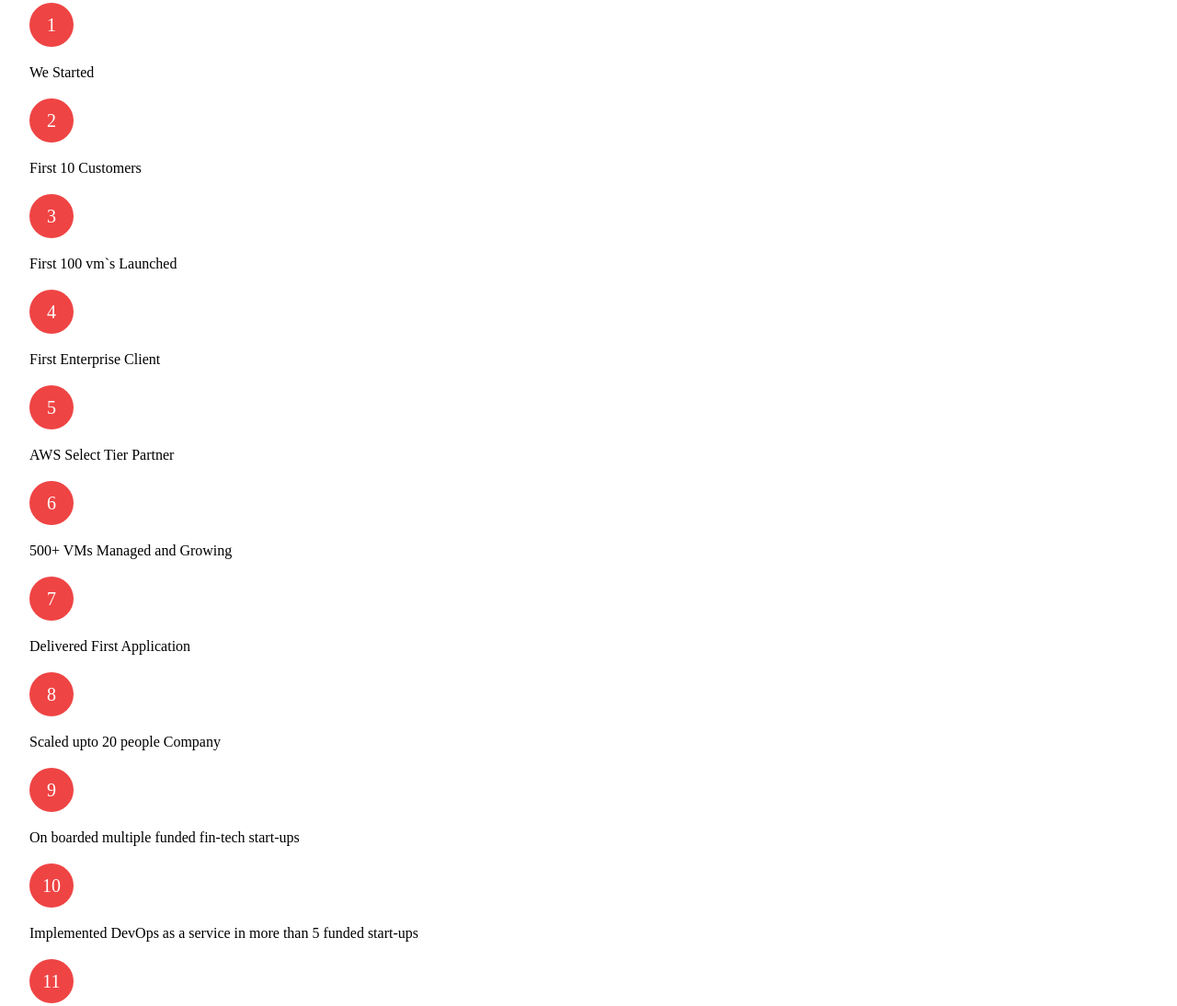
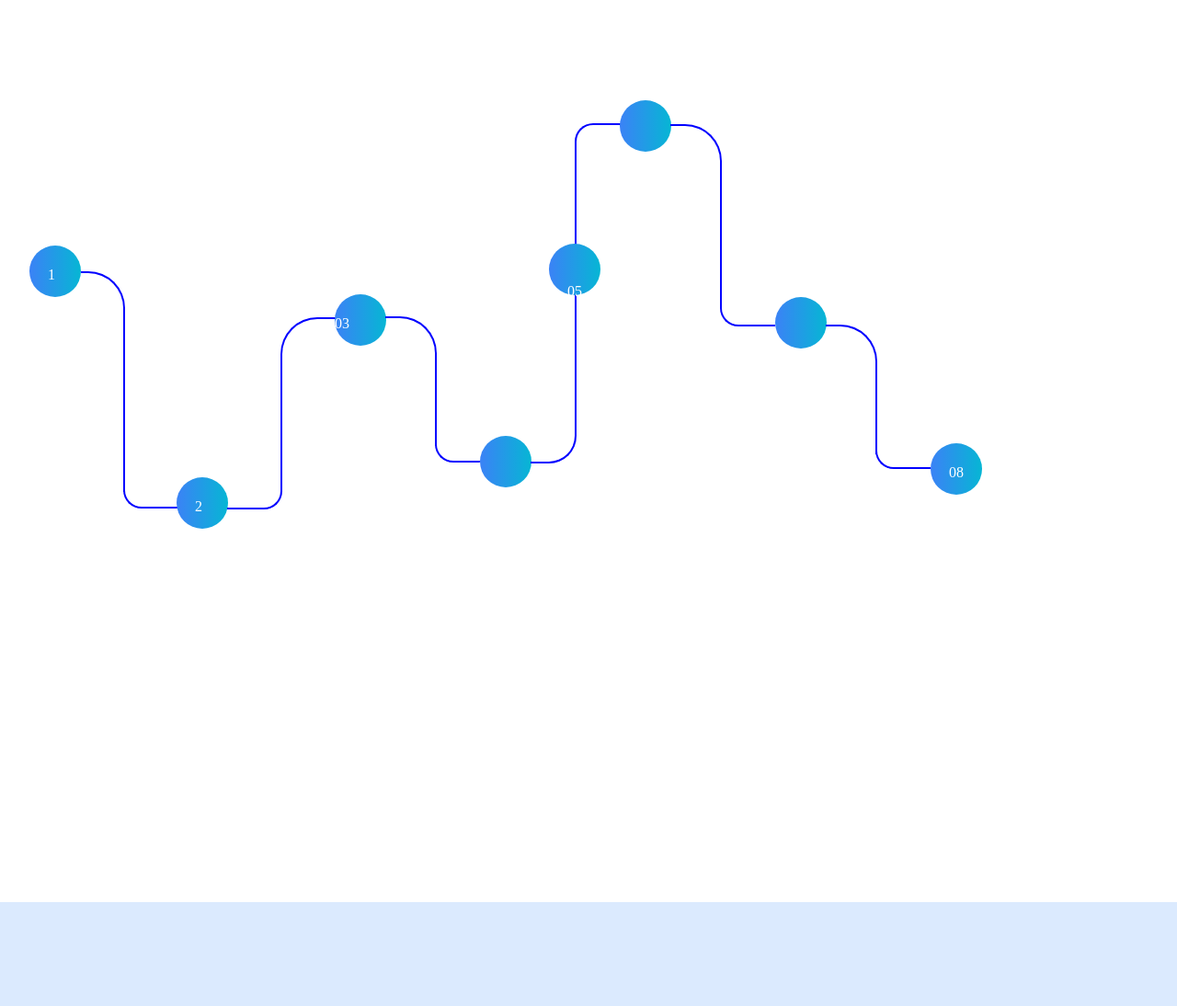
Before and after one commit to asharmaCloudstok/Cloudstok_web, a Gatsby site: page / in a window 1280 px wide. Shown: the part 4356-5450 px from the top of the page at 92% size. Built offline with nearby package versions, Linux system fonts and the light colour scheme; Gatsby itself is replaced by a stand-in of ours.

Commit message:
milestone inprogress

```diff
--- a/src/views/Milestones.jsx
+++ b/src/views/Milestones.jsx
@@ -2,20 +2,20 @@
 import "./style.css"
 
 const Milestones = () => {
-  let arr = [
-    "We Started",
-    "First 10 Customers",
-    "First 100 vm`s Launched",
-    "First Enterprise Client",
-    "AWS Select Tier Partner",
-    "500+ VMs Managed and Growing",
-    "Delivered First Application",
-    "Scaled upto 20 people Company",
-    "On boarded multiple funded fin-tech start-ups",
-    "Implemented DevOps as a service in more than 5 funded start-ups",
-    "Delivered a CRM Application to an Enterprise",
-    "Delivered a financial application along with a funded fintech startup",
-  ]
+  // let arr = [
+  //   "We Started",
+  //   "First 10 Customers",
+  //   "First 100 vm`s Launched",
+  //   "First Enterprise Client",
+  //   "AWS Select Tier Partner",
+  //   "500+ VMs Managed and Growing",
+  //   "Delivered First Application",
+  //   "Scaled upto 20 people Company",
+  //   "On boarded multiple funded fin-tech start-ups",
+  //   "Implemented DevOps as a service in more than 5 funded start-ups",
+  //   "Delivered a CRM Application to an Enterprise",
+  //   "Delivered a financial application along with a funded fintech startup",
+  // ]
 
   return (
     <div className="pt-8 pb-12 bg-white">
@@ -31,18 +31,41 @@
         </div>
       </div>
       <div className="flex flex-col max-w-6xl px-8 md:px-8 mx-auto pb-12 md:max-w-full">
-        {arr.map((el, index) => (
+      <div className="bg-gradient-to-r to-cyan-500  from-blue-500 rounded-full  items-center w-14 h-14" id="mile8">
+          <p className="m-5 text-white justify-items-center"> 08</p>
+        </div>
+      <div className="bg-gradient-to-r to-cyan-500  from-blue-500 rounded-full  items-center w-14 h-14" id="mile7">
+          <p className="m-5 text-white justify-items-center"> 07</p>
+        </div>
+      <div className="bg-gradient-to-r to-cyan-500  from-blue-500 rounded-full  items-center w-14 h-14" id="mile6">
+          <p className="m-5 text-white justify-items-center"> 06</p>
+        </div>
+      <div className="bg-gradient-to-r to-cyan-500  from-blue-500 rounded-full  items-center w-14 h-14" id="mile5">
+          <p className="m-5 text-white justify-items-center"> 05</p>
+        </div>
+        {/* {arr.map((el, index) => (
           <>
             <span className="w-12 h-12 bg-red-500 font-medium text-xl inline-flex justify-center items-center rounded-full text-white my-4">
               {index + 1}
             </span>
             <span className="">{el}</span>
           </>
-        ))}
-        {/* <div className="bg-gradient-to-r to-cyan-500 absolute from-blue-500 rounded-full  items-center w-16 h-16">
+        ))} */}
+        <div className="bg-gradient-to-r to-cyan-500 relative top-14 from-blue-500 rounded-full  items-center w-14 h-14">
           <p className="m-5 text-white justify-items-center"> 1 </p>
         </div>
-      <div className="border w-12  border-blue-500 relative top-6"></div> */}
+      <div className=" w-12 h-60  relative top-7 left-14 " id="mile"></div>
+      <div id="b"></div>
+      <div className="bg-gradient-to-r to-cyan-500 from-blue-500 rounded-full  items-center w-14 h-14" id="mile2">
+          <p className="ml-5 text-white justify-items-center"> 2 </p>
+        </div>
+        <div id="b-1"></div>
+        <div className="bg-gradient-to-r to-cyan-500 from-blue-500 rounded-full  items-center w-14 h-14" id="mile3">
+          <p className=" text-white justify-items-center"> 03 </p>
+        </div>
+        <div className="bg-gradient-to-r to-cyan-500 from-blue-500 rounded-full  items-center w-14 h-14" id="mile4">
+          <p className=" text-white justify-items-center relative -top-64 left-4"> 04 </p>
+        </div>
       </div>
     </div>
   )
--- a/src/views/style.css
+++ b/src/views/style.css
@@ -8,3 +8,188 @@
     height: 8px;
     background: red ;
 }
+
+#mile{
+    border-top: 2px solid blue;
+    border-right: 2px solid blue;
+    border-top-right-radius:40px ;
+
+}
+#b{
+    border-bottom: 2px solid blue;
+    border-left: 2px solid blue;
+    border-bottom-left-radius:9999px ;
+    border-bottom-right-radius:900px ;
+    position: relative;
+    top: 26px;
+    left:102px;
+    width: 60px;
+    height: 20px;
+}
+#mile2{
+    position: relative;
+    left: 160px;
+    top: -8px;
+}
+#mile2::before{
+    content: '';
+    display: block;
+    border-bottom: 2px solid blue;
+    border-right: 2px solid blue;
+    /* border-bottom-left-radius:9999px ; */
+    border-bottom-right-radius:900px ;
+    position: relative;
+    top: 15px;
+    left:55px;
+    width: 60px;
+    height: 20px;
+}
+#b-1{
+    border-left: 2px solid blue;
+    border-top: 2px solid blue;
+    border-top-left-radius: 40px;
+    position: relative;
+    top:-238px;
+    left: 273px;
+    width: 60px;
+    height: 190px;
+}
+#mile3{
+    position: relative;
+    top: -453px;
+    left: 332px;
+}
+#mile3::after{
+    content: '';
+    display: block;
+    border-top: 2px solid blue;
+    border-right: 2px solid blue;
+    border-top-right-radius:40px ;
+   width: 56px;
+   height: 141px;
+   position: relative;
+   top: -20px;
+   left: 55px;
+}
+#mile3::before{
+    content: '';
+    display: block;
+    border-bottom: 2px solid blue;
+    border-left: 2px solid blue;
+    border-bottom-left-radius:9999px ;
+    border-bottom-right-radius:900px ;
+    position: relative;
+    top: 163px;
+    left:109px;
+    width: 50px;
+    height: 20px;
+}
+#mile4{
+    position: relative;
+    top: -355px;
+    left: 490px;
+
+}
+#mile4::before{
+    content: '';
+    display: block;
+    border-right: 2px solid blue;
+    border-bottom-right-radius: 30px;
+    border-bottom: 2px solid blue;
+
+    position: relative;
+    top:-320px;
+    left: 55px;
+    width: 50px;
+    height: 350px;
+}
+#mile5{
+    position: relative;
+    left: 565px;
+    top: 110px;
+    z-index: 2;
+}
+#mile5::before{
+    content: '';
+    display: block;
+    border-top: 2px solid blue;
+    border-left: 2px solid blue;
+    border-top-left-radius: 50px;
+    width: 50px;
+    height: 20px;
+    position: relative;
+    top: -131px;
+    left: 28px;
+}
+#mile6{
+    position: relative;
+    left: 642px;
+    top: 10px;
+    z-index: 3;
+}
+#mile6::before{
+    content: '';
+    display: block;
+    border-top: 2px solid blue;
+
+    border-right: 2px solid blue;
+    border-top-right-radius:40px ;
+   width: 56px;
+   height: 200px;
+   position: relative;
+   top: 26px;
+   left: 55px;
+}
+#mile6::after{
+    content: '';
+    display: block;
+    border-bottom: 2px solid blue;
+    border-left: 2px solid blue;
+    border-bottom-left-radius:50px;
+    border-bottom-right-radius:0px ;
+    position: relative;
+    top: -38px;
+    left:109px;
+    width: 60px;
+    height: 20px;
+}
+#mile7{
+    position: relative;
+    top: 280px;
+    left: 811px;
+    z-index: 4;
+}
+#mile7::before{
+    content: '';
+    display: block;
+    border-top: 2px solid blue;
+    border-right: 2px solid blue;
+    border-top-right-radius:40px ;
+   width: 56px;
+   height: 141px;
+   position: relative;
+   top: 30px;
+   left: 55px;
+
+}
+#mile7::after{
+    content: '';
+    display: block;
+    border-bottom: 2px solid blue;
+    border-left: 2px solid blue;
+    border-bottom-left-radius:50px;
+    border-bottom-right-radius:0px ;
+    position: relative;
+    top: -38px;
+    left:109px;
+    width: 60px;
+    height: 20px;
+}
+#mile8{
+    position: relative;
+    top: 495px;
+    left: 980px;
+}
+#mile8::before{
+
+}
```
